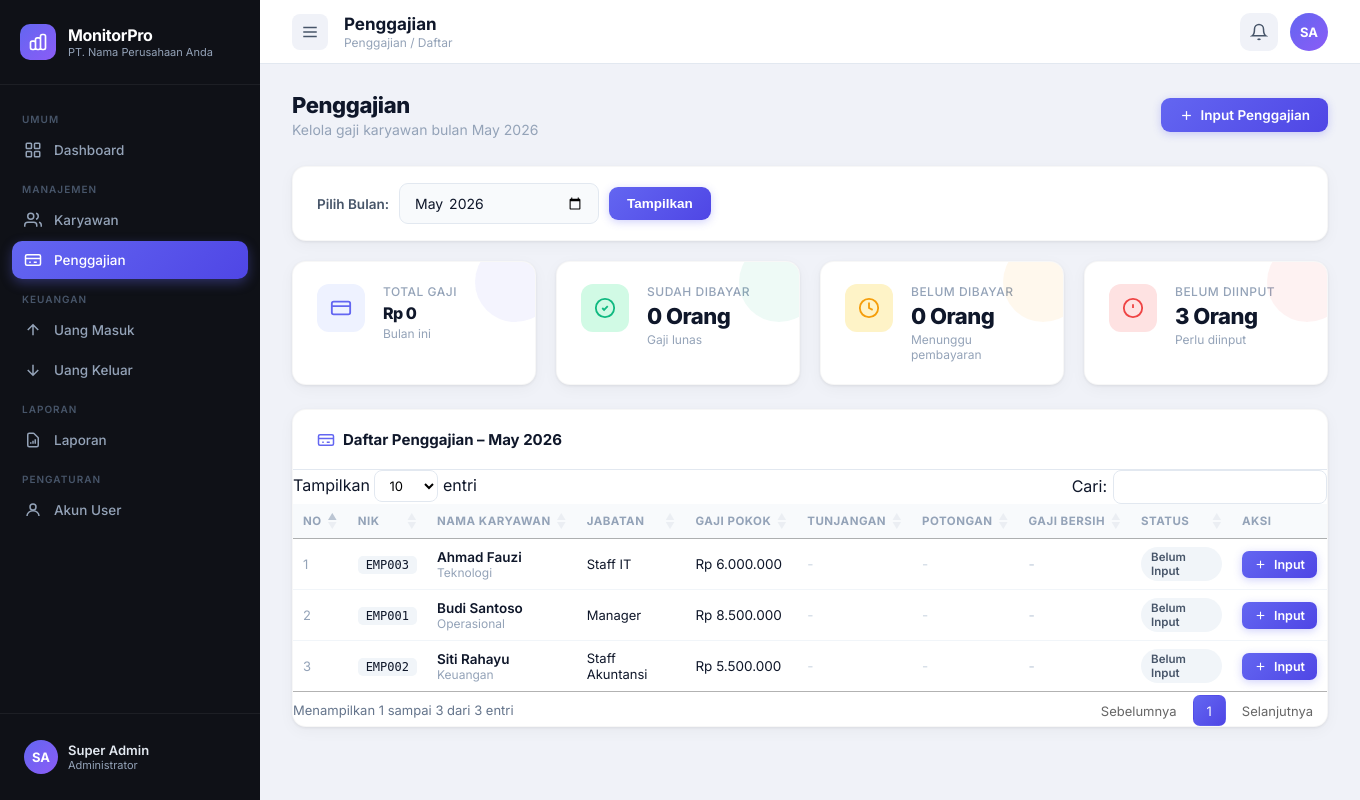
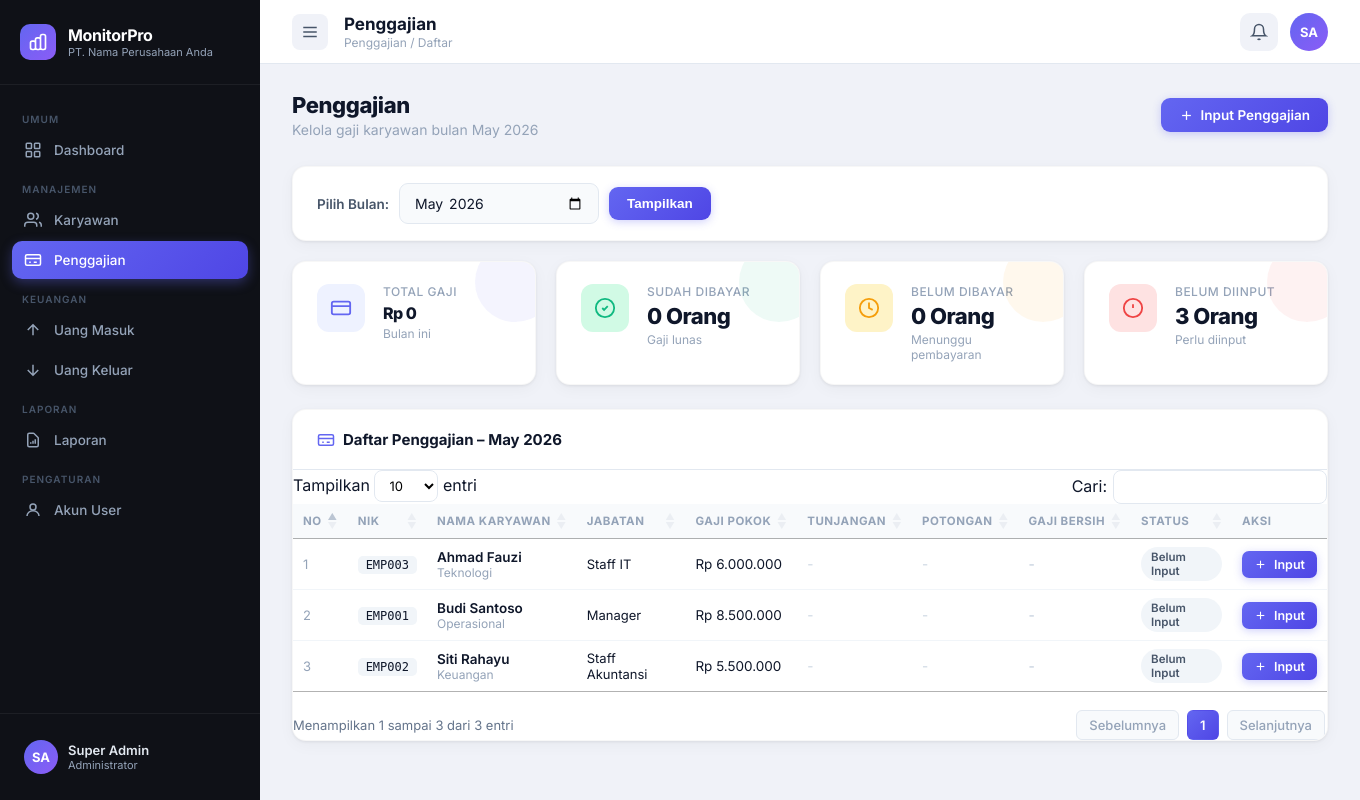
Before and after one commit to Kahuna111/monitoring-perusahaan, a PHP site: page /admin/gaji/index.php in a window 1360 px wide. Run offline with PHP 8.4, Linux system fonts and the light colour scheme; a user stored in the database is signed in; data comes from the database, SQL or seed files in the repository; data that the repository does not hold is empty; some libraries are stand-ins or nearby versions.

Commit message:
fix: DataTables CSS URL, pagination overlaps, and allow all roles in account linking

```diff
--- a/includes/header.php
+++ b/includes/header.php
@@ -31,7 +31,7 @@ $pageTitle = $pageTitle ?? APP_NAME;
     <link rel="stylesheet" href="<?= BASE_URL ?>/assets/css/style.css">
 
     <!-- DataTables CSS -->
-    <link rel="stylesheet" href="https://cdn.datatables.net/1.13.7/css/dataTables.custom.css">
+    <link rel="stylesheet" href="https://cdn.datatables.net/1.13.7/css/jquery.dataTables.min.css">
 
     <!-- Flatpickr CSS -->
     <link rel="stylesheet" href="https://cdn.jsdelivr.net/npm/flatpickr/dist/flatpickr.min.css">
@@ -54,16 +54,46 @@ $pageTitle = $pageTitle ?? APP_NAME;
             font-family: 'Inter', sans-serif;
             font-size: 13px;
         }
-        div.dataTables_wrapper div.dataTables_info { font-size: 13px; color: #64748b; }
-        div.dataTables_wrapper div.dataTables_paginate { font-size: 13px; }
+        div.dataTables_wrapper div.dataTables_info { font-size: 13px; color: #64748b; margin-top: 15px; }
+        div.dataTables_wrapper div.dataTables_paginate {
+            font-size: 13px;
+            margin-top: 15px;
+            display: inline-flex !important;
+            align-items: center;
+            gap: 4px;
+        }
         .dataTables_wrapper .dataTables_paginate .paginate_button {
-            border-radius: 7px !important;
+            display: inline-block !important;
+            padding: 6px 12px !important;
+            margin: 0 2px !important;
+            border-radius: 6px !important;
+            border: 1px solid #cbd5e1 !important;
+            background: #ffffff !important;
+            color: #475569 !important;
+            cursor: pointer !important;
+            text-decoration: none !important;
+            font-weight: 500 !important;
             font-family: 'Inter', sans-serif !important;
+            transition: all 0.2s ease !important;
         }
-        .dataTables_wrapper .dataTables_paginate .paginate_button.current {
+        .dataTables_wrapper .dataTables_paginate .paginate_button:hover {
+            background: #f1f5f9 !important;
+            color: #0f172a !important;
+            border-color: #94a3b8 !important;
+        }
+        .dataTables_wrapper .dataTables_paginate .paginate_button.current,
+        .dataTables_wrapper .dataTables_paginate .paginate_button.current:hover {
             background: linear-gradient(135deg, #6366f1, #4f46e5) !important;
-            border-color: transparent !important;
+            border: 1px solid transparent !important;
             color: white !important;
+            font-weight: 600 !important;
+        }
+        .dataTables_wrapper .dataTables_paginate .paginate_button.disabled,
+        .dataTables_wrapper .dataTables_paginate .paginate_button.disabled:hover {
+            background: #f8fafc !important;
+            color: #94a3b8 !important;
+            border-color: #e2e8f0 !important;
+            cursor: default !important;
         }
         table.dataTable thead th { cursor: pointer; }
     </style>
```
Also changed, not shown: admin/karyawan/edit.php (+16 -13 lines), 1 other file.
